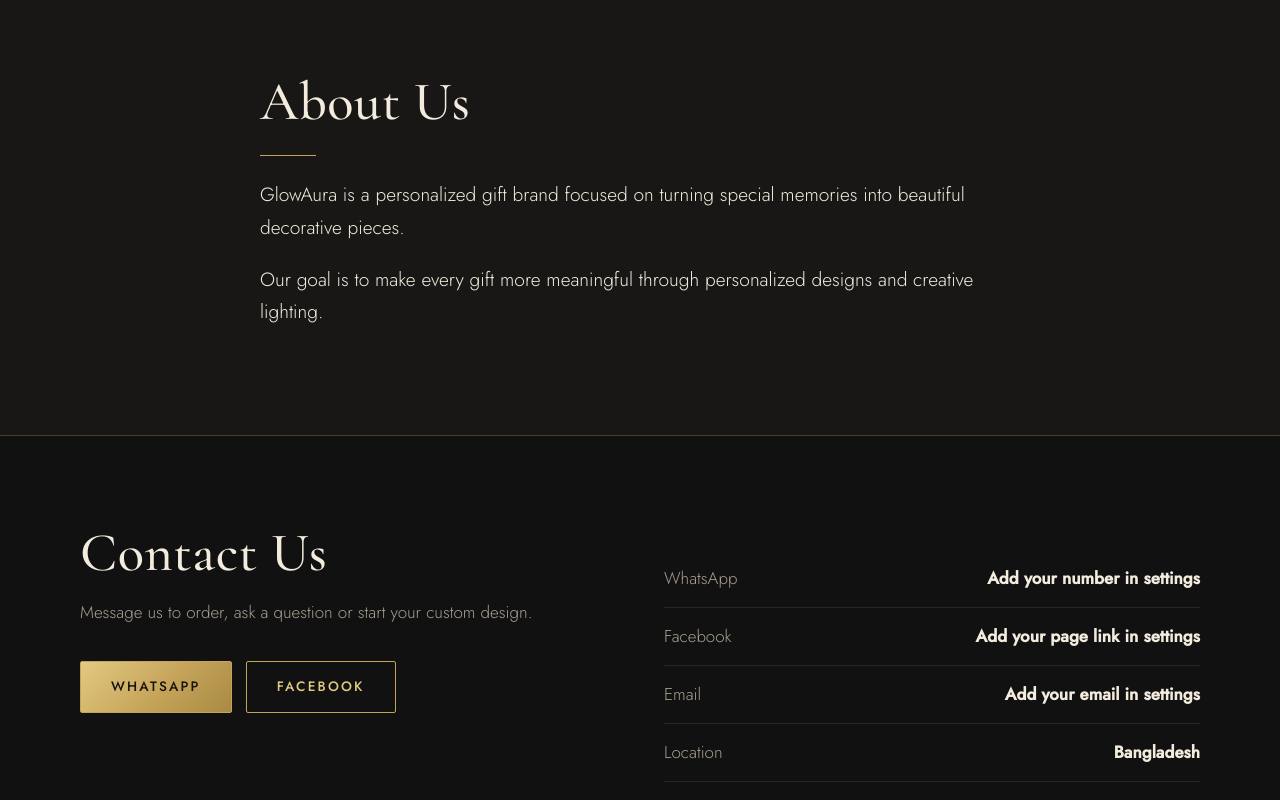
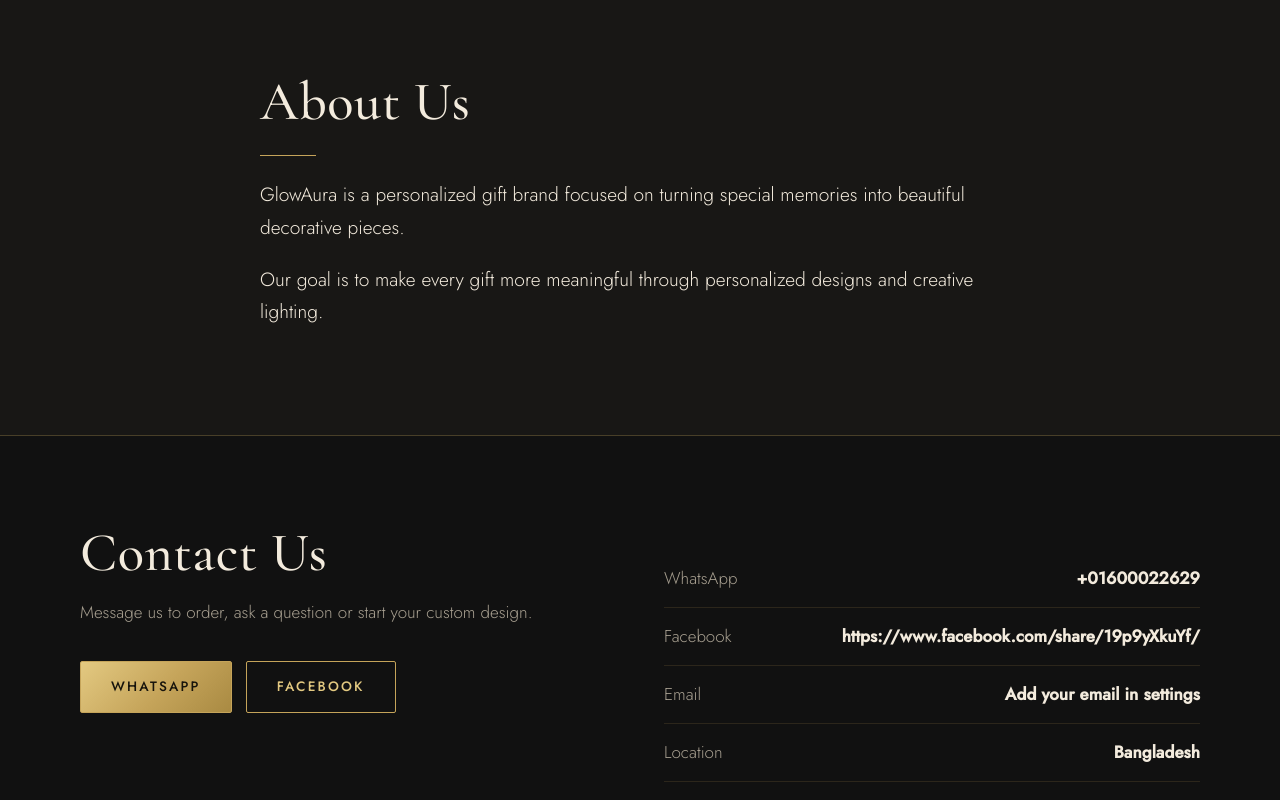
Before and after one commit to soyodsimanto320-netizen/GlowAura-Gift, a plain HTML site: page index.html in a window 1280 px wide. Shown: the part 3353-4153 px from the top of the page. Drawn offline with nearby package versions, Linux system fonts and the light colour scheme.

Commit message:
some change for product price & contact info

```diff
--- a/index.html
+++ b/index.html
@@ -441,17 +441,17 @@ footer small{display:block;margin-top:18px;color:var(--mute)}
    Change only the text between the quote marks, then save.
    ============================================================ */
 var SETTINGS = {
-  whatsappNumber: "",   // Digits only, with country code. Example: 8801XXXXXXXXX (leave empty to let customers pick a chat)
-  facebookUrl:    "",   // Your Facebook page link. Example: https://www.facebook.com/yourpage
+  whatsappNumber: "01600022629",   // Digits only, with country code. Example: 8801XXXXXXXXX (leave empty to let customers pick a chat)
+  facebookUrl:    "https://www.facebook.com/share/19p9yXkuYf/",   // Your Facebook page link. Example: https://www.facebook.com/yourpage
   email:          "",   // Your email address (optional)
   location:       "Bangladesh",
   featuredPrice:  "",   // Example: "৳ 1,500"  (leave empty to show the placeholder)
 };
 
 var PRODUCTS = [   // Add, remove or rename products here. Leave price empty to show a placeholder.
-  { name: "Couple Acrylic LED Photo Lamp", text: "Your couple photo and names on premium acrylic with an RGB 7 colour touch base.", price: "" },
-  { name: "Custom Photo LED Lamp", text: "A personalized lamp for family, friends or any moment you want to keep glowing.", price: "" },
-  { name: "Decorative LED Gifts", text: "Creative LED gift ideas for every occasion. Message us to see what is available.", price: "" }
+  { name: "Couple Acrylic LED Photo Lamp", text: "Your couple photo and names on premium acrylic with an RGB 7 colour touch base.", price: "799" },
+  { name: "Custom Photo LED Lamp", text: "A personalized lamp for family, friends or any moment you want to keep glowing.", price: "780" },
+  { name: "Decorative LED Gifts", text: "Creative LED gift ideas for every occasion. Message us to see what is available.", price: "699" }
 ];
 /* ============================ end of settings ============================ */
 
```
